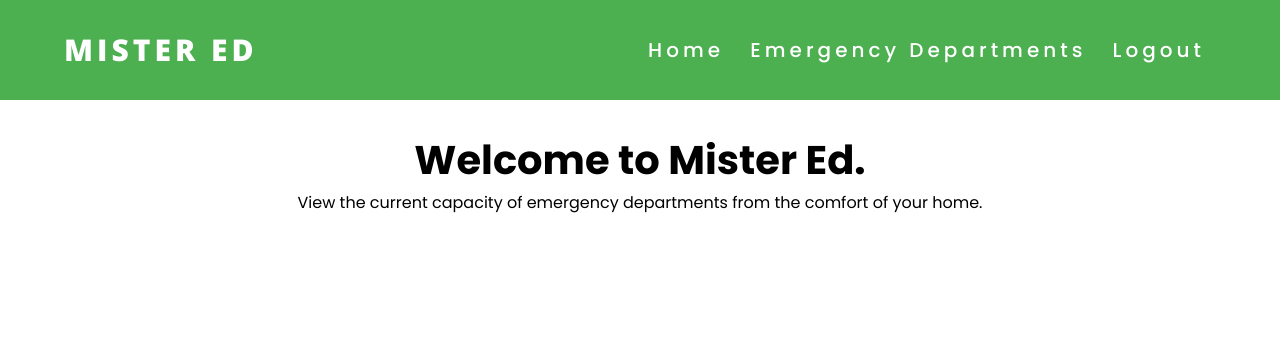
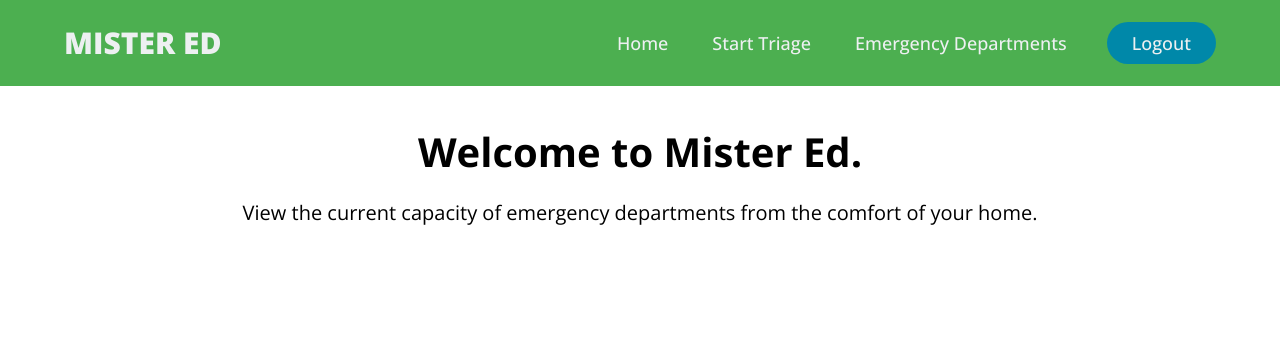
Before and after one commit to SENG-350-2024-fall/Team12, a Flask app: page /dashboard in a window 1280 px wide. Shown: the top 349 px of the page. Run offline with Flask 3, Linux system fonts and the light colour scheme; a user stored in the database is signed in.

Commit message:
Redesign nav bar, dashboard, and table

```diff
--- /dev/null
+++ b/static/dashboard.css
@@ -0,0 +1,91 @@
+@import url("https://fonts.googleapis.com/css2?family=Poppins:ital,wght@0,100;0,200;0,300;0,400;0,500;0,600;0,700;0,800;0,900;1,100;1,200;1,300;1,400;1,500;1,600;1,700;1,800;1,900&display=swap");
+@import url("https://fonts.googleapis.com/css2?family=Open+Sans:ital,wght@0,300..800;1,300..800&family=Poppins:ital,wght@0,100;0,200;0,300;0,400;0,500;0,600;0,700;0,800;0,900;1,100;1,200;1,300;1,400;1,500;1,600;1,700;1,800;1,900&display=swap");
+
+* {
+    box-sizing: border-box;
+    margin: 0;
+    padding: 0;
+}
+
+li, a, button {
+    font-family: "Open Sans";
+    font-weight: 500;
+    font-size: 18px;
+    color: #edf0f1;
+    text-decoration: none;
+}
+
+header {
+    background-color: #4CAF50;
+    display: flex;
+    justify-content: flex-end;
+    align-items: center;
+    padding: 18px 5%;
+}
+
+.logo {
+    cursor: pointer;
+    margin-right: auto;
+}
+
+.logo a{
+    line-height: 50px;
+    font-weight: 1000;
+    font-size: 30px;
+}
+
+.nav_links {
+    list-style: none;
+}
+
+.nav_links li {
+    display: inline;
+    padding: 0px 20px;
+}
+
+.nav_links li a {
+    transition: all 0.3s ease 0s;
+}
+
+.nav_links li a:hover {
+    color: #0088a9;
+}
+
+button {
+    margin-left: 20px;
+    padding: 9px 25px;
+    background-color: rgba(0, 136, 169, 1);
+    border: none;
+    border-radius: 50px;
+    cursor: pointer;
+    transition: all 0.3s ease 0s;
+}
+
+button:hover {
+    background-color: rgba(0, 136, 169, 0.8);
+}
+
+.content-area{
+    display: flex;
+    flex-direction: column;
+    align-items: center;
+    padding: 18px 5%;
+    width: 100%;
+    height: 250px;
+    background-color: #ffff;
+    top: 100px;
+}
+
+.content-area h2, p {
+    font-family: Open Sans;
+    margin: 0;
+    padding-top: 20px;
+}
+
+.content-area h2 {
+    font-size: 40px;
+}
+
+.content-area p {
+    font-size: 20px;
+}
--- a/static/mainstyle.css
+++ /dev/null
@@ -1,75 +0,0 @@
-@import url("https://fonts.googleapis.com/css2?family=Poppins:ital,wght@0,100;0,200;0,300;0,400;0,500;0,600;0,700;0,800;0,900;1,100;1,200;1,300;1,400;1,500;1,600;1,700;1,800;1,900&display=swap");
-@import url("https://fonts.googleapis.com/css2?family=Open+Sans:ital,wght@0,300..800;1,300..800&family=Poppins:ital,wght@0,100;0,200;0,300;0,400;0,500;0,600;0,700;0,800;0,900;1,100;1,200;1,300;1,400;1,500;1,600;1,700;1,800;1,900&display=swap");
-
-* {
-    margin: 0px;
-    padding: 0px;
-}
-
-body {
-    font-family: 'Poppins';
-    text-align: center;
-}
-
-.wrapper {
-    width: 90%;
-    margin: 0 auto;
-}
-
-header {
-    width: 100%;
-    height: 100px;
-    background-color: #4CAF50;
-    position: fixed;
-}
-
-.logo {
-    width: 30%;
-    float: left;
-    text-align: left;
-    line-height: 100px;
-    font-weight: 1000;
-}
-
-.logo a{
-    text-decoration: none;
-    font-size: 30px;
-    font-family: 'Open Sans';
-    color: #ffff;
-    letter-spacing: 4px;
-}
-
-nav {
-    float: right;
-    line-height: 100px;
-}
-
-nav a{
-    text-decoration: none;
-    font-family: 'Poppins';
-    letter-spacing: 4px;
-    font-size: 20px;
-    color: #ffff;
-    padding: 36px 10px;
-    margin: 0 1px;
-    font-weight: 500;
-}
-
-nav a:hover {
-    background: #388a56;
-    color: #4b4b4b;
-}
-
-.content-area{
-    width: 100%;
-    height: 250px;
-    position: relative;
-    background-color: #ffff;
-    top: 100px;
-}
-
-.content-area h2 {
-    font-size: 40px;
-    margin: 0;
-    padding-top: 30px;
-}
--- a/templates/dashboard.html
+++ b/templates/dashboard.html
@@ -6,31 +6,27 @@
     <meta http-equiv="X-UA-Compatible" content="IE=edge">
     <meta name="viewport" content="width=device-width, initial-scale=1.0">
     <title>Dashboard</title>
-    <link rel="stylesheet" href="{{ url_for('static', filename='mainstyle.css') }}">
+    <link rel="stylesheet" href="{{ url_for('static', filename='dashboard.css') }}">
 </head>
 
 <body>
-
-    <div class="box-area">
     <header>
-            <div class="wrapper">
         <div class="logo">
-                    <a href="#">MISTER ED</a>
+            <a href="{{url_for('dashboard')}}">MISTER ED</a>
         </div>
         <nav>
-                    <a href="{{url_for('dashboard')}}">Home</a>
-                    <a href="{{url_for('emergency_departments')}}">Emergency Departments</a>
-                    <a href="{{url_for('logout')}}">Logout</a>
+            <ul class="nav_links">
+                <li><a href="{{url_for('dashboard')}}">Home</a></li>
+                <li><a href="#">Start Triage</a></li>
+                <li><a href="{{url_for('emergency_departments')}}">Emergency Departments</a></li>
+            </ul>
         </nav>
-            </div>
+        <a class="logout" href="{{url_for('logout')}}"><button>Logout</button></a>
     </header>
-    </div>
 
     <div class="content-area">
-        <div class="wrapper">
         <h2>Welcome to Mister Ed.</h2>
         <p>View the current capacity of emergency departments from the comfort of your home.</p>
-        </div>
     </div>
 
 </body>
```
Also changed, not shown: static/ed.css (added, +91 -0 lines), templates/emergency_departments.html (+25 -3 lines). Lines whose indentation alone changed are shown as unchanged.
